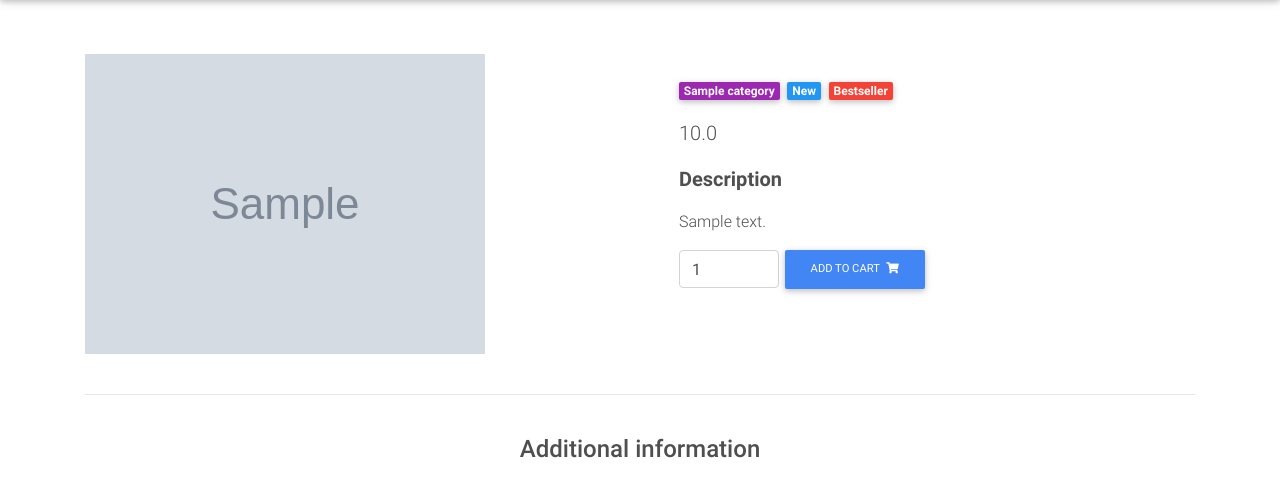
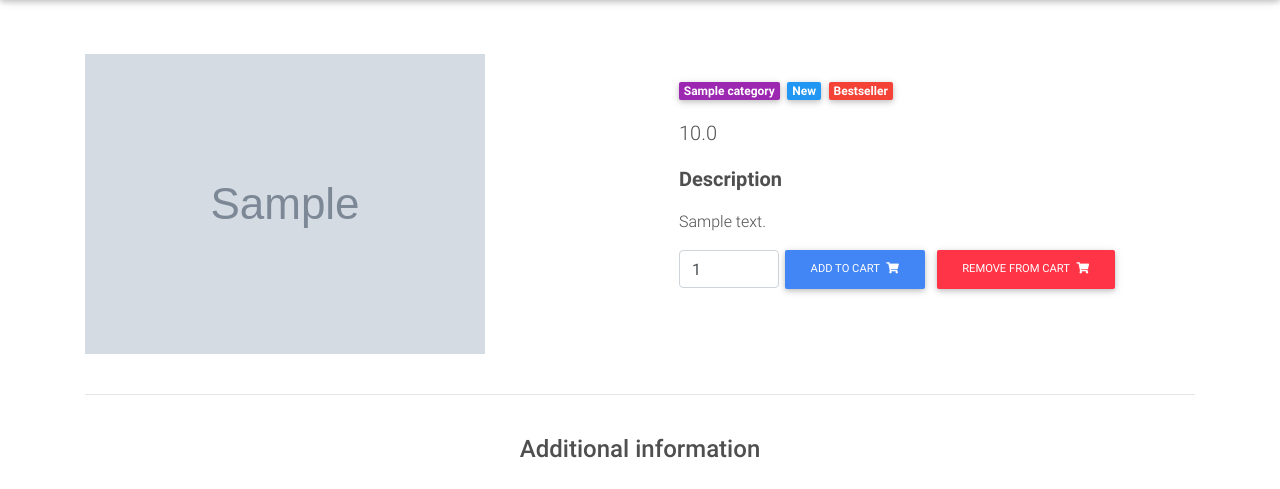
Before and after one commit to shubham1604/hustle_ecommerce, a Django app: page /product/1/ in a window 1280 px wide. Shown: the part 66-555 px from the top of the page. Run offline with Django 3.2, Linux system fonts and the light colour scheme; tables that the repository leaves empty hold one stand-in row (values such as "Sample post"); grey boxes marked "Sample" are stand-in pictures; some libraries are stand-ins or nearby versions.

Commit message:
remove from cart functionalit (backend-only) done

```diff
--- a/core/models.py
+++ b/core/models.py
@@ -35,8 +35,12 @@ class Order(models.Model):
     placed_on = models.DateTimeField(null=True)
 
 
+
 class OrderProduct(models.Model):
 
     order = models.ForeignKey(Order, on_delete = models.CASCADE)
     product = models.ForeignKey(Product, on_delete = models.DO_NOTHING)
     quantity_ordered = models.PositiveIntegerField(default=1)
+
+    def __str__(self):
+        return f"{self.quantity_ordered} of {self.product.product_title}"
--- a/core/urls.py
+++ b/core/urls.py
@@ -7,6 +7,6 @@ urlpatterns = [
 path('', views.home, name = "home"),
 path('home/', views.home, name = "home"),
 path('product/<int:pk>/', views.product, name = 'product'),
-path('add-to-cart', views.add_to_cart, name = 'add-to-card'),
+path('add-to-cart', views.cart_action, name = 'cart-action'),
 path('checkout/', views.checkout, name = 'checkout')
 ] + static(settings.MEDIA_URL, document_root=settings.MEDIA_ROOT)
--- a/core/views.py
+++ b/core/views.py
@@ -30,25 +30,49 @@ def product(request, pk):
 
     return render(request, "product-page.html", context)
 
-def add_to_cart(request):
+def cart_action(request):
     data = request.POST or None
     if data:
-        form = OrderProductForm(request.POST)
-        if form.is_bound and form.is_valid():
-            with transaction.atomic() as txn:
-                order, created = Order.objects.get_or_create(placed=False, user_id = request.user.id)
-                order_product_qs = OrderProduct.objects.filter(order = order)
-                if order_product_qs.exists():
-                    order_product_ob = order_product_qs[0]
-                    quantity = form.cleaned_data.get('quantity_ordered')
-                    order_product_ob.quantity_ordered = quantity
-                    order_product_ob.save()
-                else:
-                    order_product_ob = form.save(commit=False)
-                    order_product_ob.order_id = order.pk
-                    order_product_ob.save()
+        if 'add_to_cart' in request.POST:
+            form = OrderProductForm(request.POST)
+            if form.is_bound and form.is_valid():
+                with transaction.atomic() as txn:
+                    order, created = Order.objects.get_or_create(placed=False, user_id = request.user.id)
+                    order_product_qs = OrderProduct.objects.filter(order = order)
+                    if order_product_qs.exists():
+                        order_product_qs = order_product_qs.filter(product_id = form.cleaned_data.get('product'))
+                        if order_product_qs.exists():
+                            order_product_ob = order_product_qs[0]
+                            quantity = form.cleaned_data.get('quantity_ordered')
+                            order_product_ob.quantity_ordered = quantity
+                        else:
+                            order_product_ob = form.save(commit=False)
+                            order_product_ob.order = order
+                        order_product_ob.save()
 
-    return redirect(reverse('product', kwargs={'pk':order_product_ob.product_id}))
+
+                    else:
+                        order_product_ob = form.save(commit=False)
+                        order_product_ob.order_id = order.pk
+                        order_product_ob.save()
+        elif 'remove_from_cart' in request.POST:
+            form = OrderProductForm(request.POST)
+            if form.is_bound and form.is_valid():
+                order = Order.objects.filter(placed = False, user_id = request.user.id)
+                product_to_remove = form.cleaned_data.get('product')
+
+                if order.exists():
+                    order = order[0]
+                    order_products_qs = order.orderproduct_set.all()
+                    if order_products_qs.exists():
+                        if product_to_remove.id in order_products_qs.values_list('product', flat = True):
+                            order_products_qs.filter(product = product_to_remove).delete()
+
+    pid = request.POST.get('product')
+    return redirect(reverse('product', kwargs={'pk':pid}))
+
+
+
 
 def checkout(request):
     return render(request, "checkout-page.html", {})
--- a/templates/product-page.html
+++ b/templates/product-page.html
@@ -52,12 +52,15 @@
 
             <p>{{product.descr}}</p>
 
-            <form class="d-flex justify-content-left" method = "POST" action = {% url 'add-to-card' %}>
+            <form class="d-flex justify-content-left" method = "POST" action = {% url 'cart-action' %}>
               <!-- Default input -->
               {% csrf_token %}
               <input type = "hidden" value = "{{product.pk}}" name = "product">
               <input name = "quantity_ordered" type="number" value="1" aria-label="Search" class="form-control" style="width: 100px">
-              <button class="btn btn-primary btn-md my-0 p" type="submit">Add to cart
+              <button class="btn btn-primary btn-md my-0 p" name = "add_to_cart" type="submit">Add to cart
+                <i class="fas fa-shopping-cart ml-1"></i>
+              </button>
+              <button class="btn btn-danger btn-md my-0 p" name = "remove_from_cart" type="submit">Remove from cart
                 <i class="fas fa-shopping-cart ml-1"></i>
               </button>
 
```
Also changed, not shown: core/migrations/0011_auto_20210106_1830.py (added), core/migrations/0012_auto_20210106_1832.py (added).
